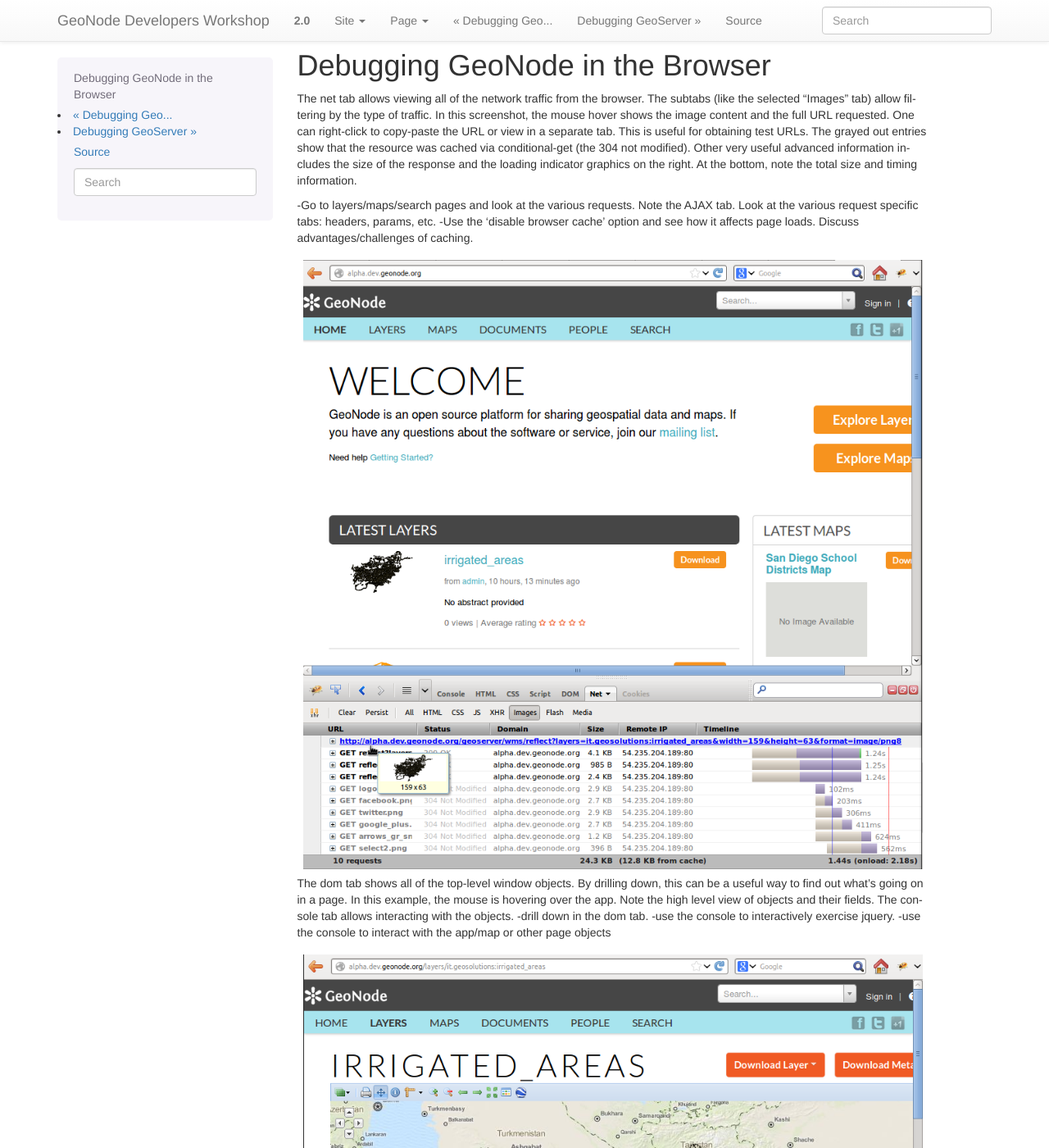
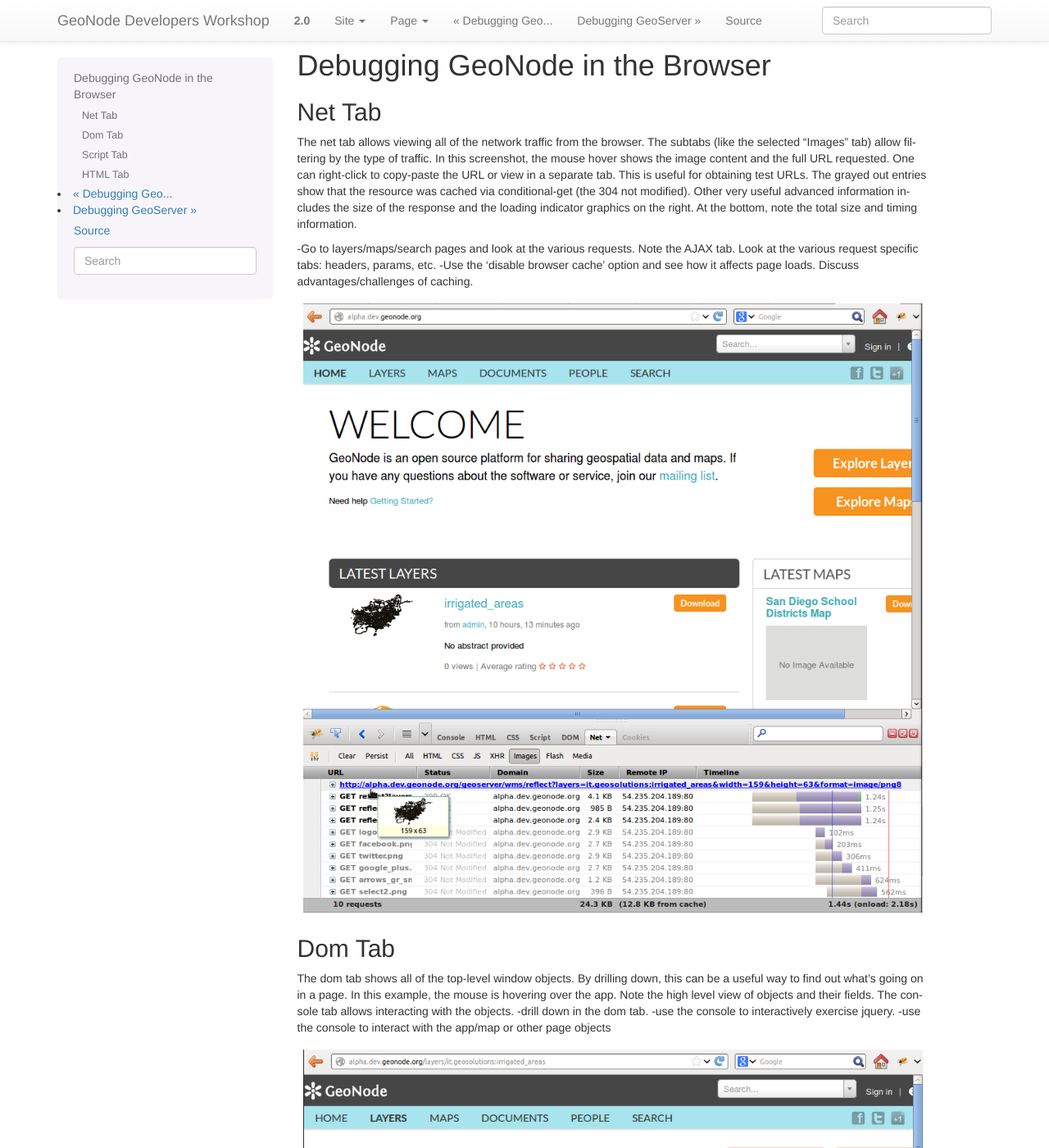
Before and after one commit to lucacasagrande/geonode-workshops, a Sphinx documentation site: the page built from devel/doc/debug/browser.rst, in a window 1280 px wide and 1400 px high. Shown: the whole window at 82% size. Built offline with Sphinx 7.4.7, drawn with Linux system fonts in a browser that asks for light colours.

Commit message:
formatting changes in debug/browser.rst

```diff
--- a/devel/doc/debug/browser.rst
+++ b/devel/doc/debug/browser.rst
@@ -2,6 +2,10 @@
 
 Debugging GeoNode in the Browser
 ================================
+
+
+Net Tab
+-------
 
 The net tab allows viewing all of the network traffic from the browser. The subtabs (like the selected "Images" tab) allow filtering by the type of traffic. In this screenshot, the mouse hover shows the image content and the full URL requested. One can right-click to copy-paste the URL or view in a separate tab. This is useful for obtaining test URLs. The grayed out entries show that the resource was cached via conditional-get (the 304 not modified). Other very useful advanced information includes the size of the response and the loading indicator graphics on the right. At the bottom, note the total size and timing information.
 
@@ -13,12 +17,18 @@
 
 .. figure:: img/firebug-net.png
 
+Dom Tab
+-------
+
 The dom tab shows all of the top-level window objects. By drilling down, this can be a useful way to find out what's going on in a page. In this example, the mouse is hovering over the app. Note the high level view of objects and their fields. The console tab allows interacting with the objects.
 -drill down in the dom tab.
 -use the console to interactively exercise jquery.
 -use the console to interact with the app/map or other page objects
 
 .. figure:: img/firebug-dom.png
+
+Script Tab
+----------
 
 The script tab allows viewing scripts and debugging. The screenshot shows a breakpoint set at line 3, the current code is stopped at line 8 and the mouse hover is showing the value of the variable 'class_list'. On the right, the 'Watch' tab shows the various variables and scopes and offers a drill down view similar to the dom view. The stack tab shows the execution stack context outside the current frame.
 
@@ -27,6 +37,9 @@
 
 .. figure:: img/firebug-debug.png
 
+HTML Tab
+--------
+
 The HTML tag allows viewing and drilling down into the DOM. The screenshot shows a search result 'article' element highlighted with padding and margin in yellow and purple. The DOM structure is shown on the left and the right panel shows the specific style rules while the computed tab shows the effective style rules. The layout tab displays rulers and property values while the DOM tab shows a debug/DOM-like view of the actual object's properties.
 
 - identify elements, look at the various tabs, etc.
```
